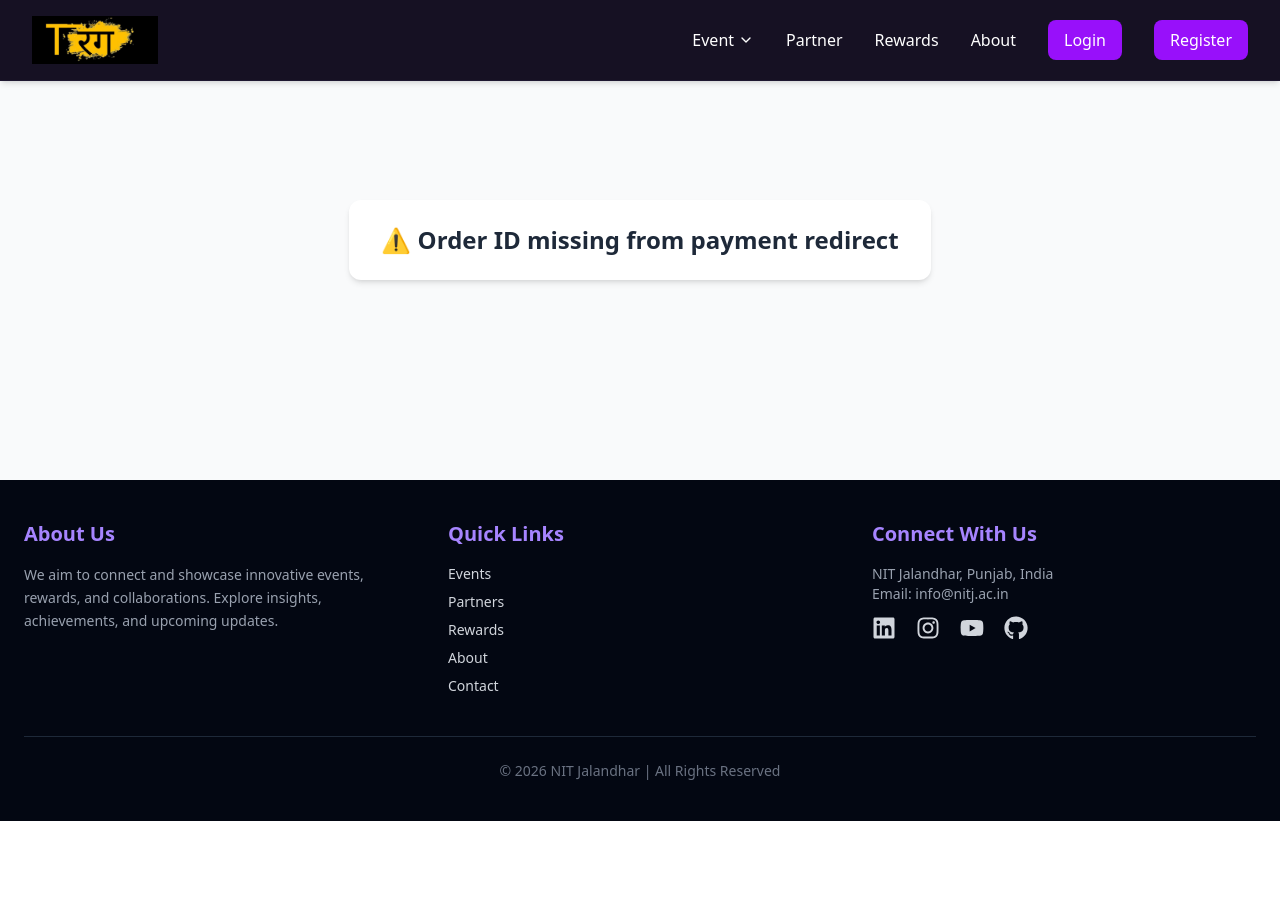
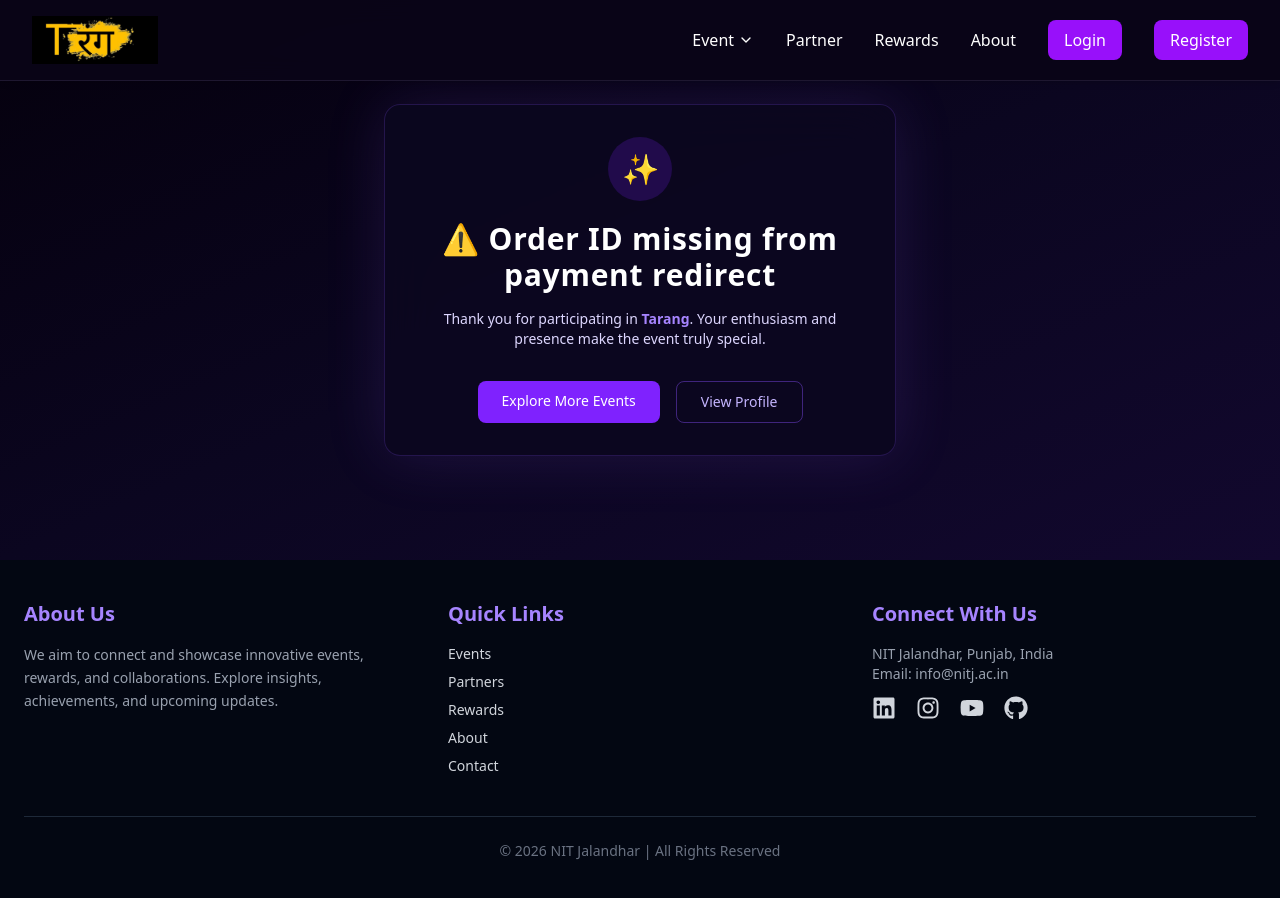
Before and after one commit to Satyam0000000/Tarang_Frontend, a React (Vite) app: page /payment-success in a window 1280 px wide. Shown: the top 898 px of the page. Before the commit the page ends 821 px from the top, so only its background shows below. Built offline with nearby package versions, Linux system fonts and the light colour scheme.

Commit message:
payment success page improve ui

```diff
--- a/src/pages/PaymentSuccess.jsx
+++ b/src/pages/PaymentSuccess.jsx
@@ -29,8 +29,8 @@ function PaymentSuccess() {
           setStatus("⏳ Payment Pending");
         }
       } catch (error) {
-        console.error(error);
-        setStatus("❌ Verification failed");
+        console.error("Verification API failed, trusting Cashfree redirect:", error);
+        setStatus("✅ Payment Successful");
       }
     };
 
@@ -38,16 +38,48 @@ function PaymentSuccess() {
   }, [orderId]);
 
   return (
-    <div className="flex items-center justify-center min-h-[60vh] bg-gray-50 dark:bg-neutral-900">
-      <div className="rounded-xl bg-white dark:bg-neutral-800 px-8 py-6 shadow-md text-center">
-        <h1 className="text-2xl font-semibold text-gray-800 dark:text-white">
+    <div className="flex items-center justify-center min-h-[70vh] bg-gradient-to-br from-[#05010d] via-[#0b0620] to-[#12082e] px-4">
+      <div className="relative max-w-lg w-full rounded-2xl border border-violet-500/20 bg-[#0c0720]/90 backdrop-blur-xl shadow-[0_0_60px_rgba(139,92,246,0.15)] p-8 text-center">
+
+        <div className="mx-auto mb-5 flex h-16 w-16 items-center justify-center rounded-full bg-violet-600/20">
+          <span className="text-3xl">✨</span>
+        </div>
+
+        <h1 className="text-3xl font-bold tracking-wide text-white">
           {status}
         </h1>
+
+        <p className="mt-4 text-sm text-violet-200">
+          Thank you for participating in <span className="font-semibold text-violet-400">Tarang</span>.
+          Your enthusiasm and presence make the event truly special.
+        </p>
+
         {orderId && (
-          <p className="mt-3 text-sm text-gray-500 dark:text-gray-400">
-            Order ID: <span className="font-medium">{orderId}</span>
-          </p>
+          <div className="mt-6 rounded-lg border border-violet-500/20 bg-black/30 px-4 py-3">
+            <p className="text-xs uppercase tracking-widest text-violet-300">
+              Order ID
+            </p>
+            <p className="mt-1 break-all text-sm font-medium text-white">
+              {orderId}
+            </p>
+          </div>
         )}
+
+        <div className="mt-8 flex flex-col sm:flex-row gap-4 justify-center">
+          <a
+            href="/events"
+            className="rounded-lg bg-violet-600 px-6 py-2.5 text-sm font-medium text-white transition hover:bg-violet-700"
+          >
+            Explore More Events
+          </a>
+          <a
+            href="/profile"
+            className="rounded-lg border border-violet-500/40 px-6 py-2.5 text-sm font-medium text-violet-300 transition hover:bg-violet-500/10"
+          >
+            View Profile
+          </a>
+        </div>
+
       </div>
     </div>
   );
```
